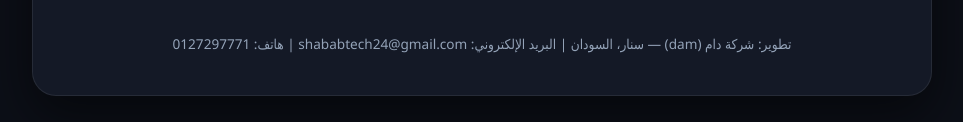
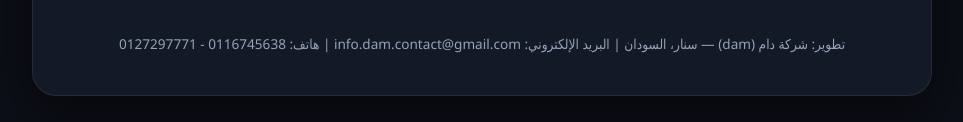
Before and after one commit to dam-coding/DRS, a plain HTML site: page index.html in a window 1280 px wide. Shown: the part 601-723 px from the top of the page, without its empty margins (158-1121 px from the left). Drawn offline with Linux system fonts and the light colour scheme.

Commit message:
Update index.html

```diff
--- a/index.html
+++ b/index.html
@@ -58,7 +58,7 @@
         </div>
 
         <div class="footer">
-            تطوير: شركة دام (dam) — سنار، السودان | البريد الإلكتروني: shababtech24@gmail.com | هاتف: 0127297771
+            تطوير: شركة دام (dam) — سنار، السودان | البريد الإلكتروني: info.dam.contact@gmail.com | هاتف:  0116745638 - 0127297771
         </div>
     </div>
 </body>
```
